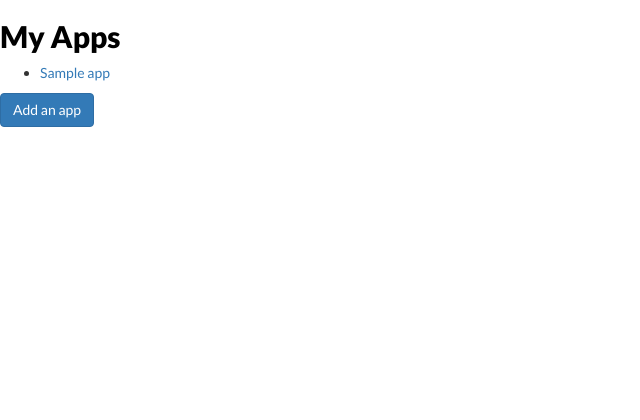
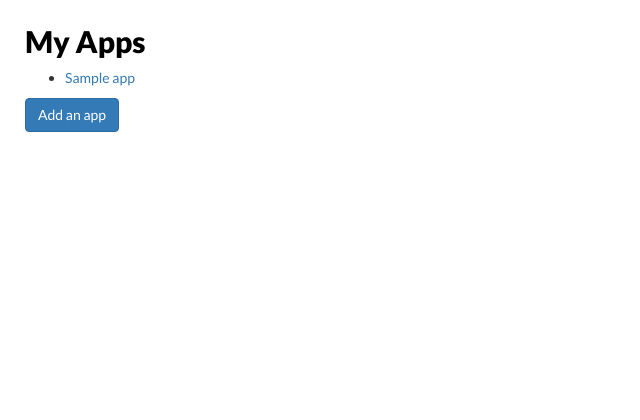
Before and after one commit to abeinstein/sterling-site, a Django app: template sterling/templates/dashboard.html in a window 1280 px wide. Shown: the top 420 px of the page, without its empty margins (0-640 px from the left). Before the commit the page ends 127 px from the top, so only its background shows below. Run offline with Django 3.2, Linux system fonts and the light colour scheme; the template is opened without the code that fills it: most values are stand-ins (such as "Sample title", 1, 10 or a date in 2020); parts of the project's set-up code (start-up, migrations or seed data) failed here and were passed over; some libraries are stand-ins or nearby versions.

Commit message:
Modified css

```diff
--- a/sterling/static/css/my.css
+++ b/sterling/static/css/my.css
@@ -69,6 +69,11 @@ h1, h2, h3, h4 {
     text-align: center;
     font-size: 2em;
     color: rgb(51, 83, 109);
+}
+
+.dashboard {
+  margin-left: 25px;
+  margin-top: 25px;
 }
 
 .center-container {
--- a/sterling/templates/dashboard.html
+++ b/sterling/templates/dashboard.html
@@ -2,7 +2,8 @@
 
 {% block content %}
 
-<h2> My Apps </h2>
+<div class="dashboard">
+    <h2> My Apps </h2>
     <ul>
         {% for app in object_list %}
             <li><a href="{% url 'detail_app' app.pk %}"> {{ app.name }} </a></li>
@@ -10,5 +11,6 @@
     </ul>
 
     <a href="{% url 'create_app' %}" class="btn btn-primary">Add an app</a>
+</div>
 
 {% endblock content %}
```
